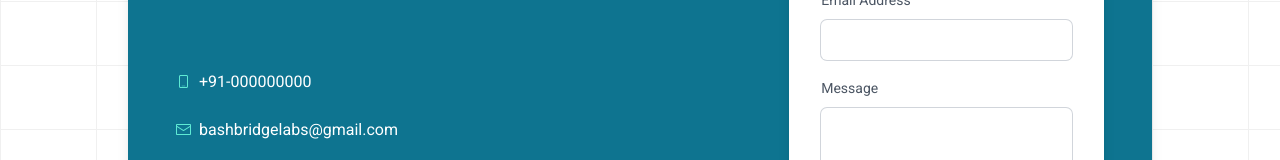
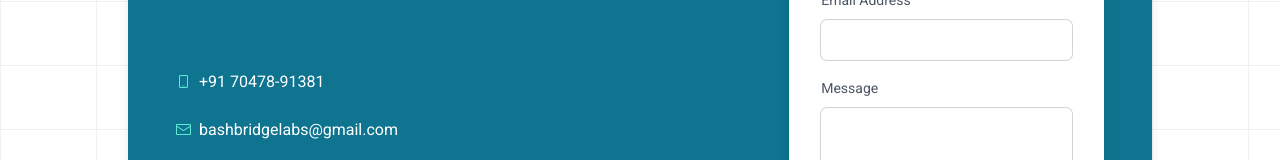
Before and after one commit to bashBridge-Labs/site, a Next.js app: page /contact in a window 1280 px wide. Shown: the part 383-543 px from the top of the page. Built offline with nearby package versions, Linux system fonts and the light colour scheme.

Commit message:
contact page full work done

```diff
--- a/app/contact/page.jsx
+++ b/app/contact/page.jsx
@@ -1,14 +1,16 @@
 "use client";
+import { useState } from 'react';
 import Link from "next/link";
 import { EnvelopeClosedIcon, HomeIcon, MobileIcon, InstagramLogoIcon, TwitterLogoIcon, LinkedInLogoIcon } from '@radix-ui/react-icons';
 import React from 'react';
 
 export default function page() {
+  const [isFormSubmitted, setIsFormSubmitted] = useState(false);
   async function handleSubmit(event) {
     event.preventDefault();
     const formData = new FormData(event.target);
 
-    formData.append("access_key","037254b3-cb81-4a54-9a85-db4288fc7387");
+    formData.append("access_key", "037254b3-cb81-4a54-9a85-db4288fc7387");
 
     const object = Object.fromEntries(formData);
     const json = JSON.stringify(object);
@@ -24,7 +26,8 @@ export default function page() {
     });
     const result = await response.json();
     if (result.success) {
-        console.log("Your Data Submitted Succesfully",result);
+      console.log("form sucessfully submited", result);
+      setIsFormSubmitted(true);
     }
   }
   return (
@@ -43,7 +46,7 @@ export default function page() {
             <div className='flex flex-col space-y-6'>
               <div className='inline-flex space-x-2 items-center'>
                 <MobileIcon className='text-teal-300 text-xl' />
-                <span> +91-000000000</span>
+                <span> +91 70478-91381</span>
               </div>
               <div className='inline-flex space-x-2 items-center'>
                 <EnvelopeClosedIcon className='text-teal-300 ' />
@@ -68,7 +71,12 @@ export default function page() {
           </div>
           <div>
             <div className="bg-white rounded-xl shadow-lg p-8 text-gray-600 md:w-284">
-              <form onSubmit={handleSubmit}  className="flex flex-col space-y-4 ">
+              {isFormSubmitted ? (
+                <div className="text-center text-green-500">
+                  <p>Thanks for reaching out us ! We've received your message at BashBridge Labs. Our team is reviewing it and will respond soon.</p>
+                </div>
+              ) : (
+                <form onSubmit={handleSubmit} className="flex flex-col space-y-4 ">
                   <div>
                     <label for="" className="text-sm">Your Name</label>
                     <input type="text"
@@ -78,7 +86,7 @@ export default function page() {
                     />
                   </div>
                   <div>
-                  <label  className="text-sm">Email Address</label>
+                    <label className="text-sm">Email Address</label>
                     <input type="email"
                       name="name"
                       className="ring-1 ring-gray-300 w-full rounded-md px-4 py-2 mt-2
@@ -86,7 +94,7 @@ export default function page() {
                     />
                   </div>
                   <div>
-                  <label  className="text-sm">Message</label>
+                    <label className="text-sm">Message</label>
                     <textarea type="text"
                       name="message"
                       rows="4"
@@ -99,6 +107,7 @@ export default function page() {
                     type="submit"
                   > Send Message</button>
                 </form>
+              )}
 
             </div>
           </div>
```
Lines whose indentation alone changed are shown as unchanged.
